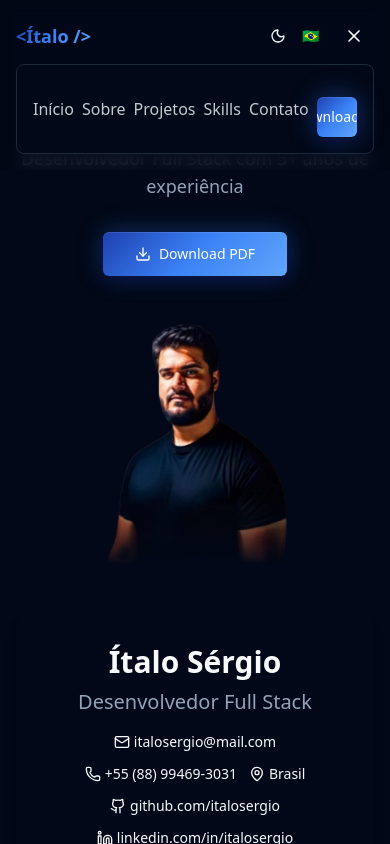
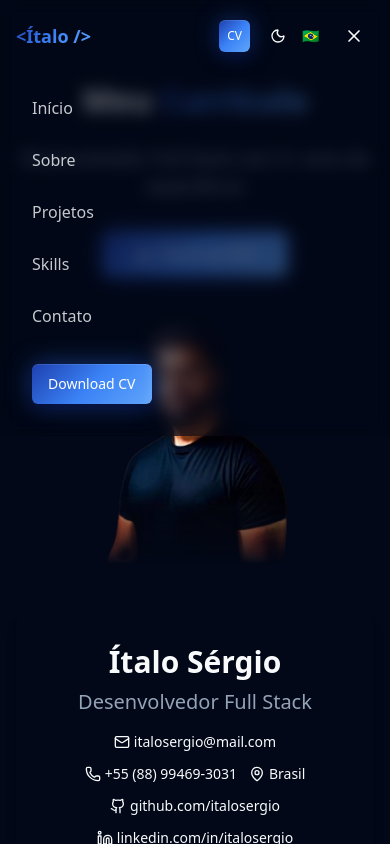
Before and after one commit to italosergio/portfolio, a Next.js app: page /cv in a window 390 px wide. Both pictures are taken after a click on the button 354 px from the left and 36 px from the top of the page. Shown: the top 844 px of the page. Built offline with nearby package versions, Linux system fonts and the light colour scheme.

Commit message:
Conceta header

```diff
--- a/src/components/Header.tsx
+++ b/src/components/Header.tsx
@@ -76,6 +76,11 @@ const Header = () => {
 
           {/* Mobile Menu Button */}
           <div className="md:hidden flex items-center gap-1 flex-shrink-0">
+            <Button className="modern-button shimmer text-white text-xs px-2 py-1 h-8 mr-2" asChild>
+              <a href="/cv">
+                CV
+              </a>
+            </Button>
             <div className="flex items-center">
               <ThemeToggle />
               <LanguageSelector />
@@ -96,8 +101,9 @@ const Header = () => {
           <motion.div
             initial={{ opacity: 0, y: -20 }}
             animate={{ opacity: 1, y: 0 }}
-            className="md:hidden mobile-menu"
+            className="md:hidden mt-4 p-4"
           >
+            <div className="flex flex-col space-y-3">
               {navItems.map((item) => (
                 <a
                   key={item.name}
@@ -113,6 +119,7 @@ const Header = () => {
                   {t("downloadCV")}
                 </a>
               </Button>
+            </div>
           </motion.div>
         )}
       </nav>
```
Lines whose indentation alone changed are shown as unchanged.
